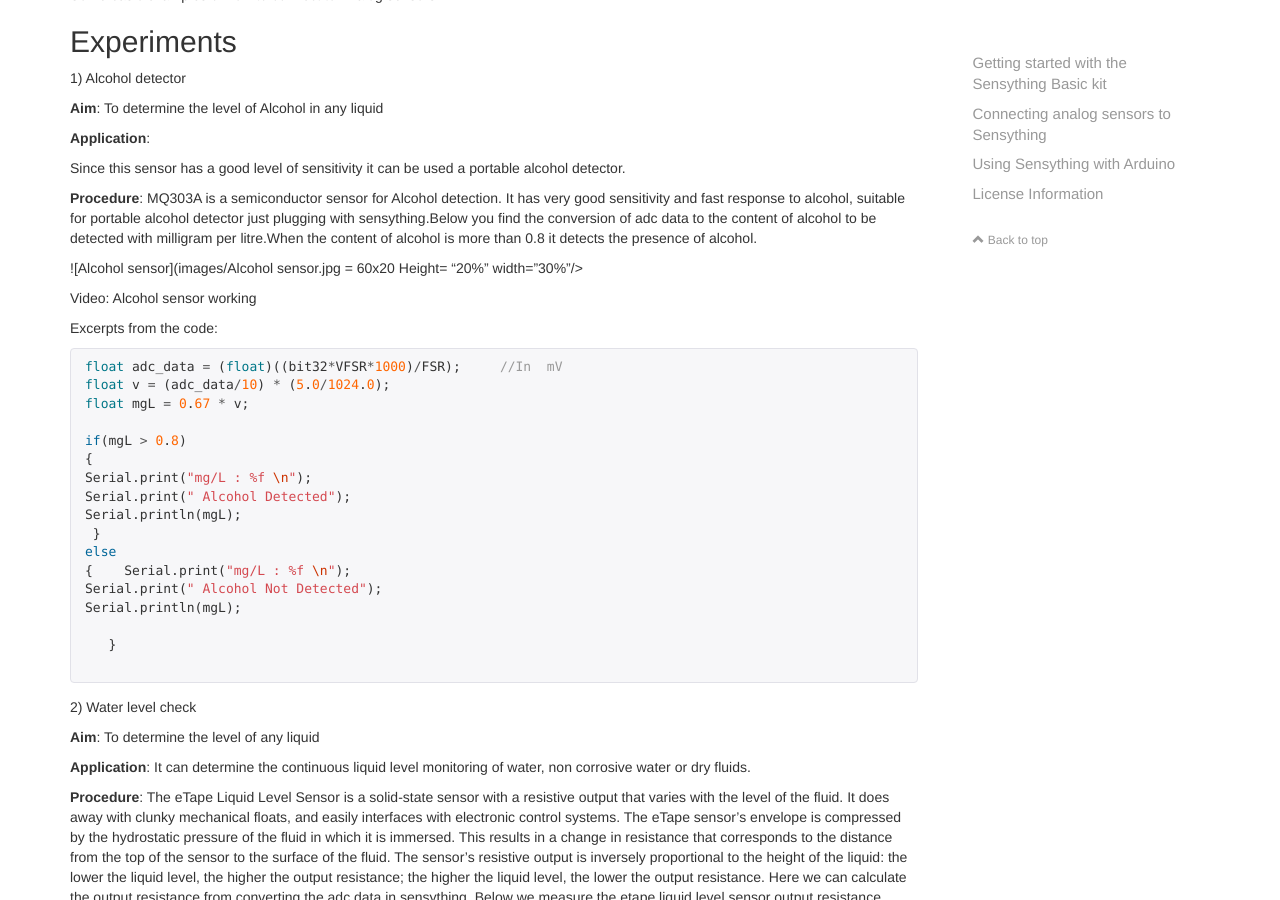
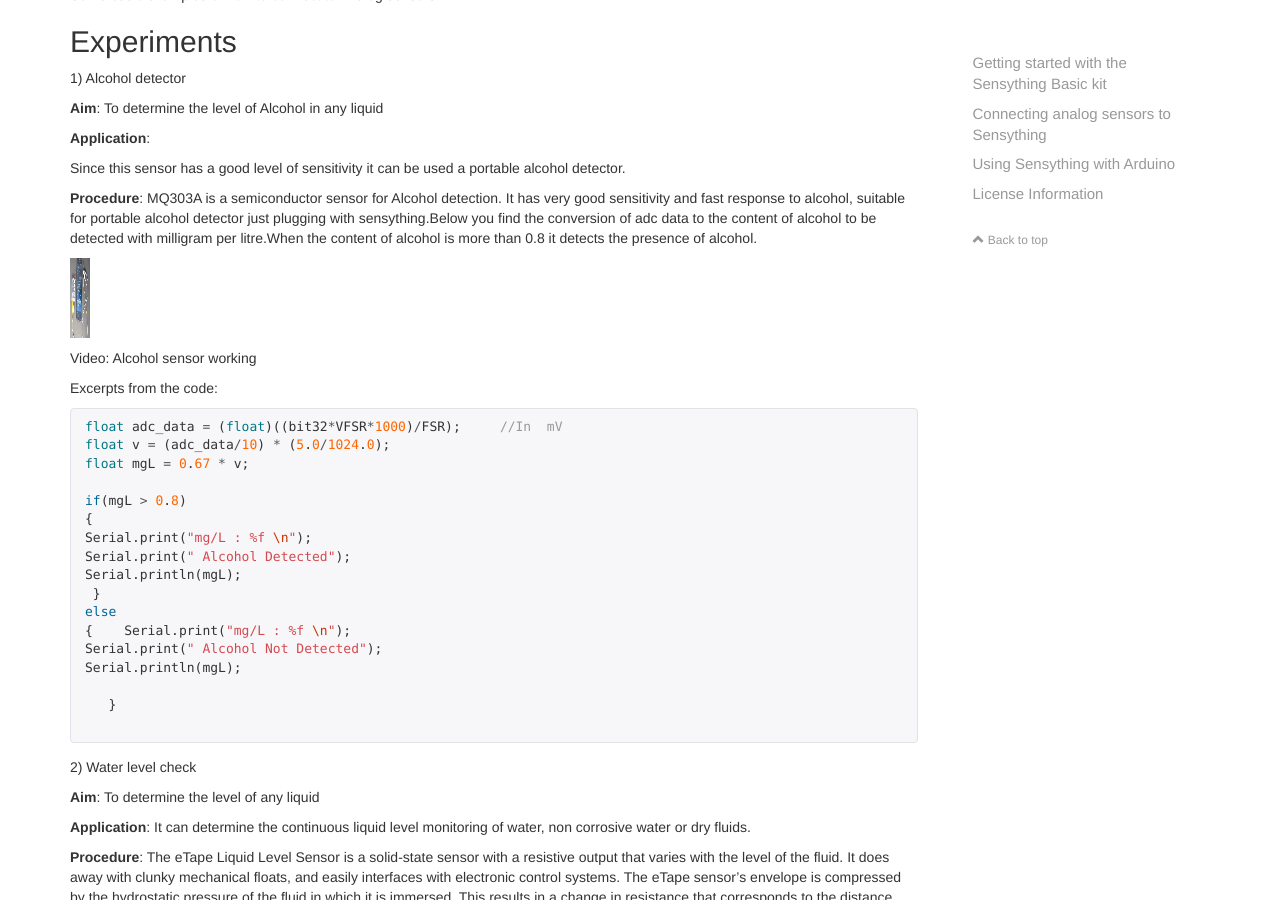
Before and after one commit to Protocentral/protocentral_sensything, a Jekyll site: the page built from docs/index.md, in a window 1280 px wide and 900 px high, scrolled down 1807 px. Built offline with Jekyll 4.4.1, drawn with Linux system fonts in a browser that asks for light colours; nearby versions of some CDN libraries; comment, search, counter and statistics services are not loaded; our own code applies the rules of GitHub Pages for plain Markdown files.

Commit message:
Update index.md

```diff
--- a/docs/index.md
+++ b/docs/index.md
@@ -56,7 +56,7 @@ Since this sensor has a good level of sensitivity it can be used a portable alco
 **Procedure**:
 	MQ303A is a semiconductor sensor for Alcohol detection. It has very good sensitivity and fast response to alcohol, suitable for portable alcohol detector just plugging with sensything.Below you find the conversion of adc data to the content of alcohol to be detected with milligram per litre.When the content of alcohol is more than 0.8 it detects the presence of alcohol.
 
-![Alcohol sensor](images/Alcohol sensor.jpg = 60x20 Height= "20%" width="30%"/>
+<img src="images/Alcohol sensor.jpg" width="20" height="80" />
 
 Video: Alcohol sensor working
 
```
